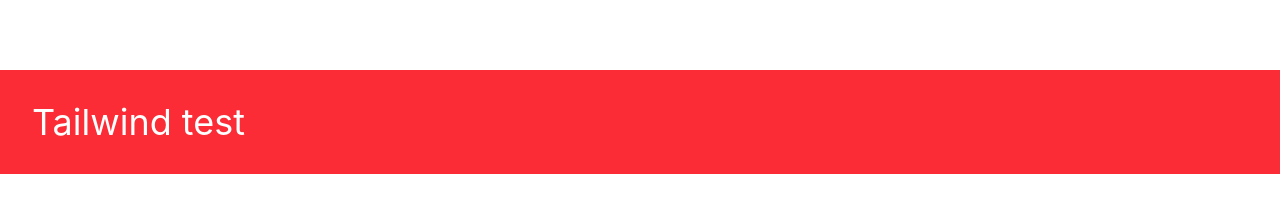
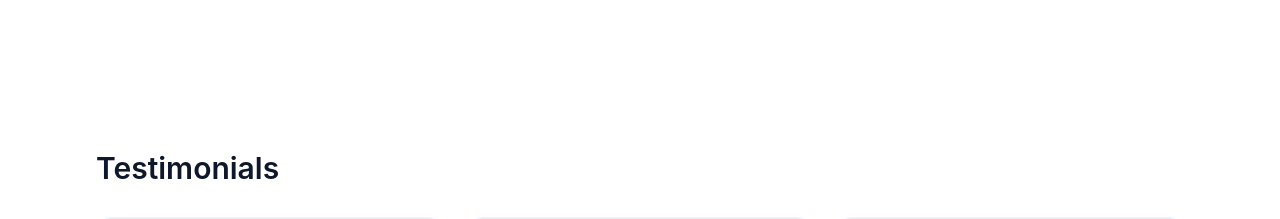
Before and after one commit to karmando05/Lakshmi_ui, a Next.js app: page / in a window 1280 px wide. Shown: the part 1737-1956 px from the top of the page. Built offline with nearby package versions, Linux system fonts and the light colour scheme.

Commit message:
remove red div

```diff
--- a/app/page.tsx
+++ b/app/page.tsx
@@ -68,9 +68,6 @@ export default function HomePage() {
           </div>
         </div>
       </section>
-<div className="bg-red-500 text-white text-4xl p-8">
-      Tailwind test
-    </div>
       <section aria-labelledby="testimonials" className="py-16 sm:py-20">
         <div className="mx-auto w-full max-w-6xl px-4 sm:px-6 lg:px-8">
           <h2 id="testimonials" className="text-2xl font-semibold text-slate-900 sm:text-3xl">
```
